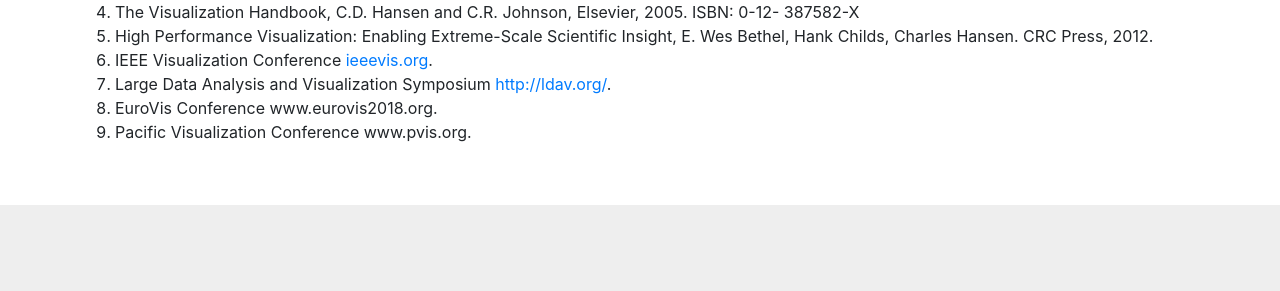
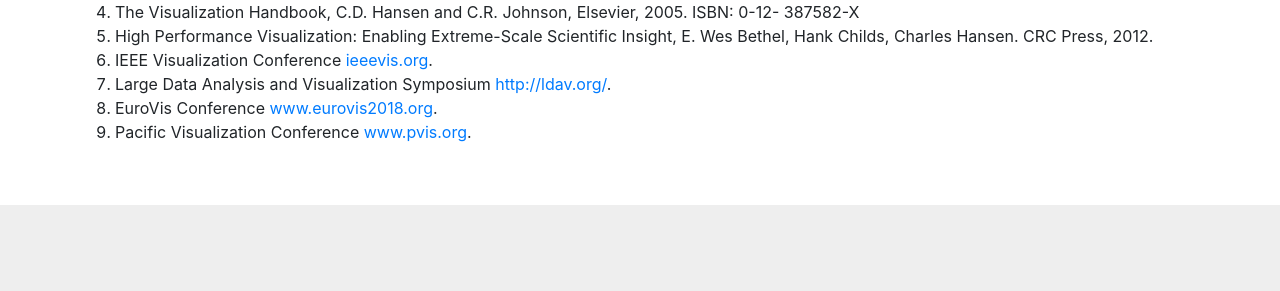
Before and after one commit to ComputingElevatedLab/sciviscourse, a Jekyll site: the page built from index.md, in a window 1280 px wide. Shown: the part 1670-1961 px from the top of the page. Built offline with Jekyll 4.4.1, drawn with Linux system fonts in a browser that asks for light colours; some of the changed lines change nothing that is shown.

Commit message:
update links refs

```diff
--- a/index.md
+++ b/index.md
@@ -104,5 +104,5 @@
 5. High Performance Visualization: Enabling Extreme-Scale Scientific Insight, E. Wes Bethel, Hank Childs, Charles Hansen. CRC Press, 2012.
 6. IEEE Visualization Conference [ieeevis.org](ieeevis.org).
 7. Large Data Analysis and Visualization Symposium [http://ldav.org/](http://ldav.org/).
-8. EuroVis Conference www.eurovis2018.org.
-9. Pacific Visualization Conference www.pvis.org.
+8. EuroVis Conference [www.eurovis2018.org](http://www.eurovis2018.org).
+9. Pacific Visualization Conference [www.pvis.org](http://www.pvis.org).
```
